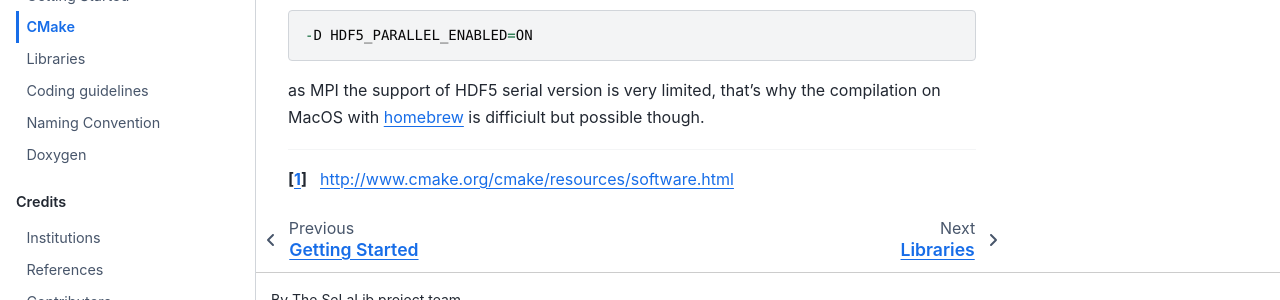
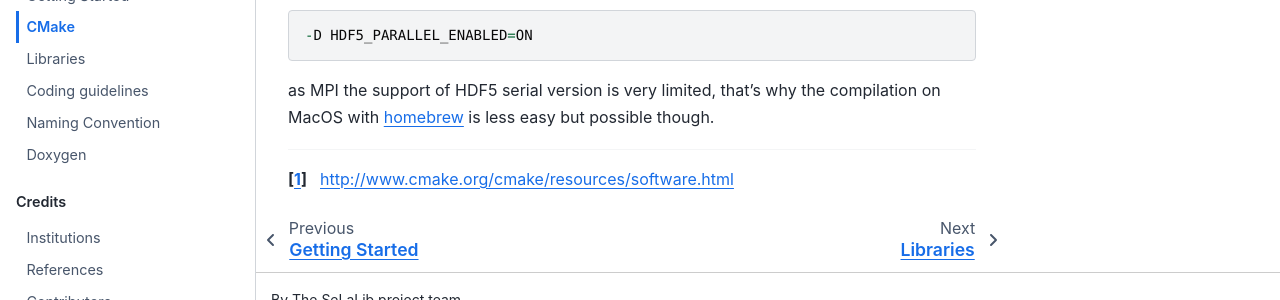
Before and after one commit to selalib/selalib.github.io, a Jupyter Book: the page built from cmake.md, in a window 1280 px wide and 900 px high, scrolled down 5566 px. Shown: the part 527-827 px from the top of the window. Built offline with Jupyter Book 1.0.4 settings and Sphinx 7.4.7 and the Sphinx Book theme 1.1.4, drawn with Linux system fonts in a browser that asks for light colours.

Commit message:
Update cmake.md

````diff
--- a/cmake.md
+++ b/cmake.md
@@ -300,6 +300,6 @@ Very few part of the library use OpenMP except some simulations. Check if the si
 -D HDF5_PARALLEL_ENABLED=ON
 ```
 as MPI the support of HDF5 serial version is very limited, that's why the compilation on MacOS with
-[homebrew](https://brew.sh) is difficiult but possible though.
+[homebrew](https://brew.sh) is less easy but possible though.
 
 [^1]: <http://www.cmake.org/cmake/resources/software.html>
````
